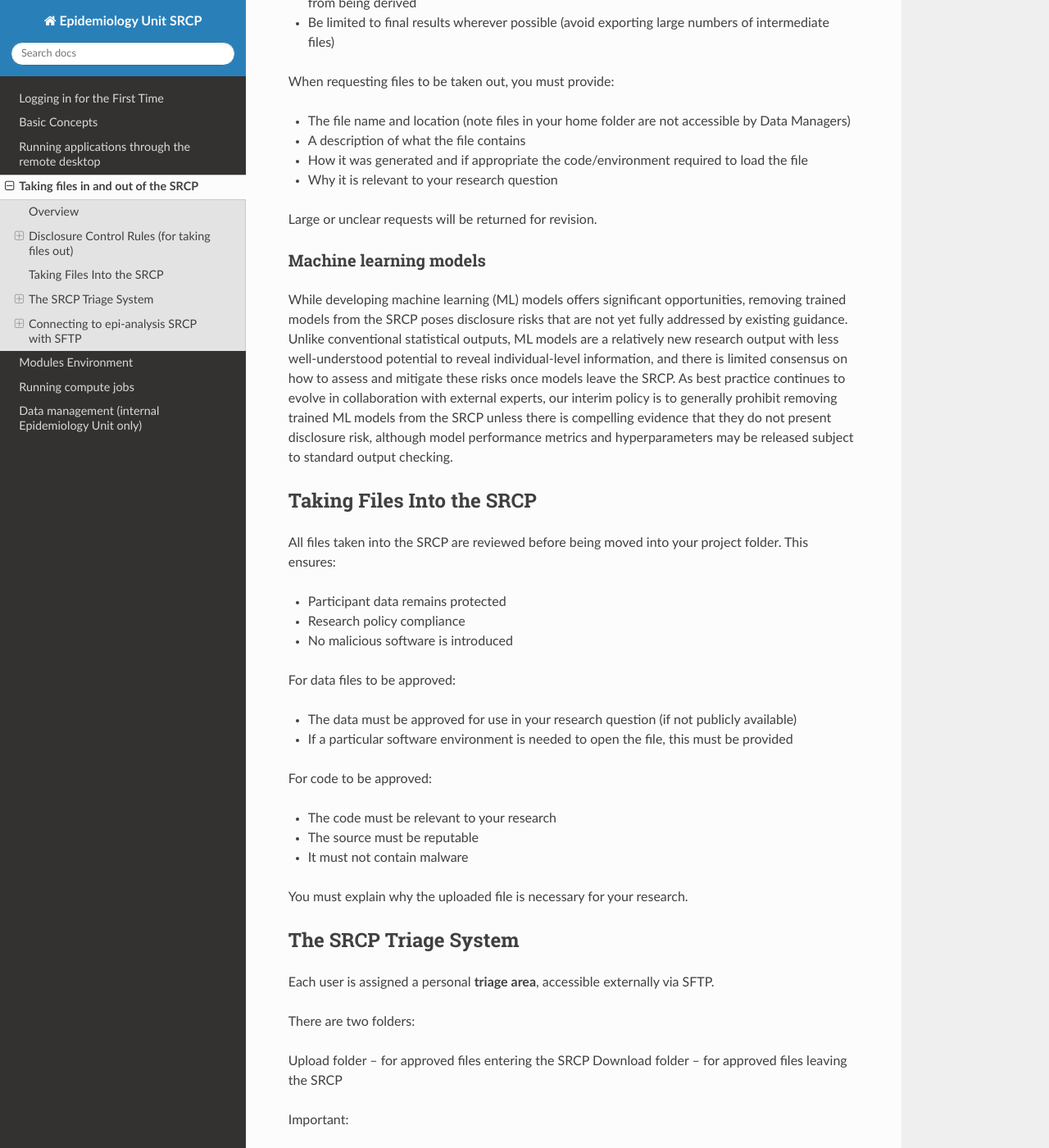
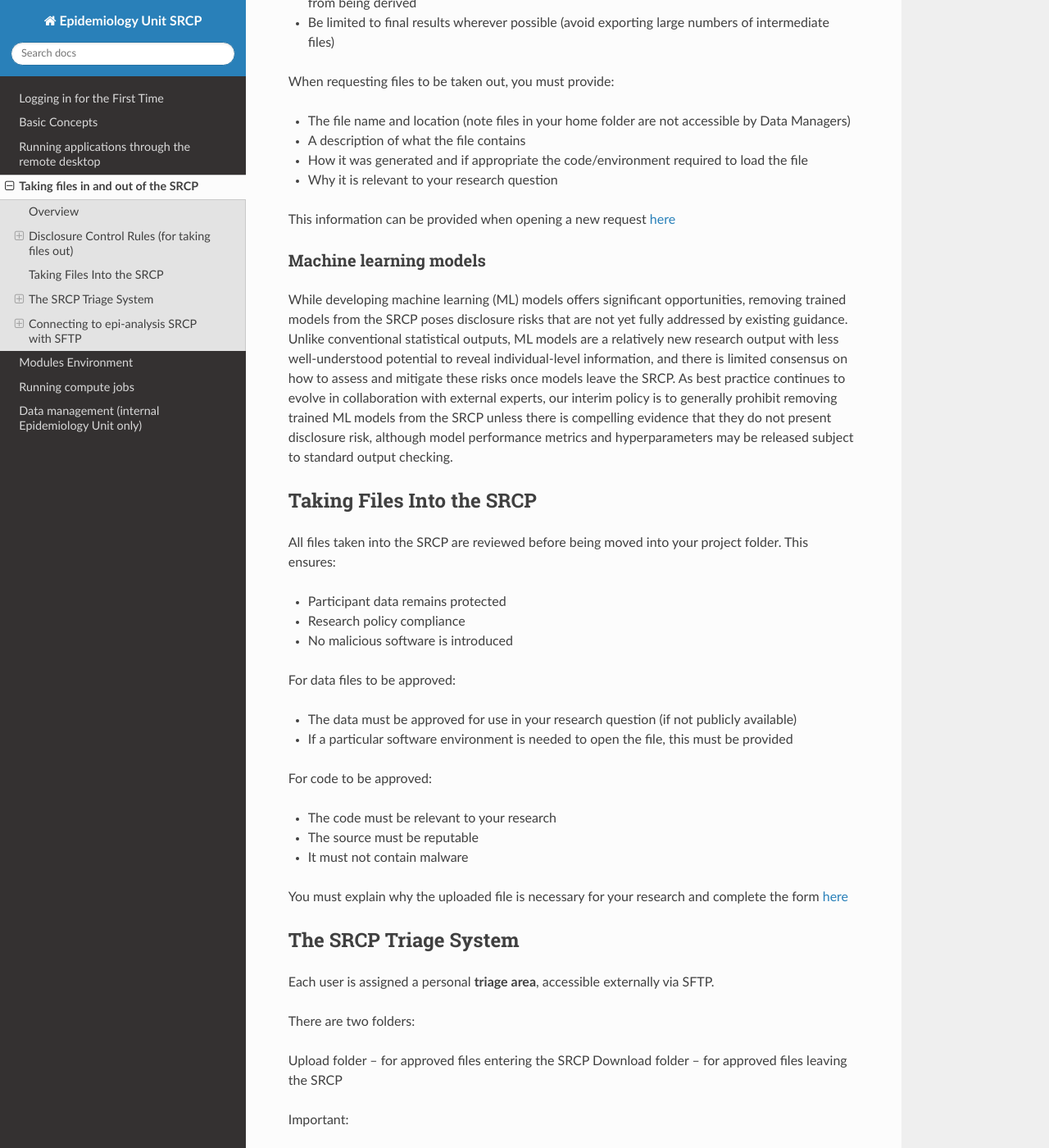
Before and after one commit to epi-analysis/SRCP_docs, a Sphinx documentation site: the page built from docs/source/03-Taking-files-on-and-off-SRCP.rst, in a window 1280 px wide and 1400 px high, scrolled down 880 px. Shown: the whole window at 82% size. Built offline with Sphinx 7.4.7 and the Read the Docs theme 3.1.0, drawn with Linux system fonts in a browser that asks for light colours; some of the changed lines change nothing that is shown.

Commit message:
Update links for Data Manager notifications in SRCP guide

```diff
--- a/docs/source/03-Taking-files-on-and-off-SRCP.rst
+++ b/docs/source/03-Taking-files-on-and-off-SRCP.rst
@@ -37,7 +37,7 @@
 - How it was generated and if appropriate the code/environment required to load the file
 - Why it is relevant to your research question
 
-Large or unclear requests will be returned for revision.
+This information can be provided when opening a new request `here <https://mrc-epid-dmt.atlassian.net/servicedesk/customer/portal/6/group/30/create/59>`__
 
 Machine learning models
 ~~~~~~~~~~~~~~~~~~~~~~~~~~
@@ -63,7 +63,7 @@
 - The source must be reputable
 - It must not contain malware
 
-You must explain why the uploaded file is necessary for your research.
+You must explain why the uploaded file is necessary for your research and complete the form `here <https://mrc-epid-dmt.atlassian.net/servicedesk/customer/portal/6/group/30/create/82>`__
 
 The SRCP Triage System
 ----------------------
@@ -90,7 +90,7 @@
 ~~~~~~~~~~~~~~~~~~~~~~~~~~~~~~~~~~~~~
 
 1. A user wishes to download some results from the SRCP
-2. They `notify a Data Manager <https://mrc-epid-dmt.atlassian.net/servicedesk/customer/portal/6>`__ of the file name, location (e.g. their project folder) and a statement of how it meets the Disclosure Control Rules (see above)
+2. They `notify a Data Manager <https://mrc-epid-dmt.atlassian.net/servicedesk/customer/portal/6/group/30/create/59>`__ of the file name, location (e.g. their project folder) and a statement of how it meets the Disclosure Control Rules (see above)
 3. The Data Manager inspects the file and confirms that it contains results, not any individual level data
 4. The Data Manager copies the file from the user’s project folder to their “download” triage folder and notifies the user
 5. The user connects to their “download” triage folder using SFTP and downloads the file
@@ -100,7 +100,7 @@
 
 1. A user wishes to upload some supplementary data or code to the SRCP
 2. The user connects to their “upload” triage folder using SFTP and uploads the file
-3. They `notify a Data Manager <https://mrc-epid-dmt.atlassian.net/servicedesk/customer/portal/6>`__  of the file name, location (their “upload” triage folder) and a statement that permission has been granted for the data to be used in this research (data) or that the code is from a reputable source (code). Describe why the items are needed for the research.
+3. They `notify a Data Manager <https://mrc-epid-dmt.atlassian.net/servicedesk/customer/portal/6/group/30/create/82>`__  of the file name, location (their “upload” triage folder) and a statement that permission has been granted for the data to be used in this research (data) or that the code is from a reputable source (code). Describe why the items are needed for the research.
 4. The Data Manager inspects the file and confirms that it contains appropriate data/code
 5. The Data Manager copies the file from the user’s “upload” triage folder to the user’s project folder and notifies the user
 6. The user uses the file that is now available in their project folder
@@ -195,13 +195,13 @@
   :scale: 50 %
   :alt: WinSCP file upload
 
-7. `Notify a Data Manager <https://mrc-epid-dmt.atlassian.net/servicedesk/customer/portal/6>`__  and let them know that you need files copies from your “upload” folder to your project folder. They will check the files, copy them to your project folder if all is OK and notify you that the files are available or advise what changes are needed.
+7. `Notify a Data Manager <https://mrc-epid-dmt.atlassian.net/servicedesk/customer/portal/6/group/30/create/82>`__  and let them know that you need files copies from your “upload” folder to your project folder. They will check the files, copy them to your project folder if all is OK and notify you that the files are available or advise what changes are needed.
 
 .. _SFTP-download:
 Example of downloading files using WinSCP
 ~~~~~~~~~~~~~~~~~~~~~~~~~~~~~~~~~~~~~~~~~
 
-1. `Notify a Data Manager <https://mrc-epid-dmt.atlassian.net/servicedesk/customer/portal/6>`__  and let them know that you need files copied from your project folder to your “download” folder. Provide a statement of how the files meet the Disclosure Control Rules (see above). They will check the files, copy them to your download folder if all is OK and notify you that they are available for download or advise what changes are needed.
+1. `Notify a Data Manager <https://mrc-epid-dmt.atlassian.net/servicedesk/customer/portal/6/group/30/create/59>`__  and let them know that you need files copied from your project folder to your “download” folder. Provide a statement of how the files meet the Disclosure Control Rules (see above). They will check the files, copy them to your download folder if all is OK and notify you that they are available for download or advise what changes are needed.
 
 2. When you have received notification from the Data Manager that the files are ready for you to download, connect to the Cambridge VPN.
 
```
